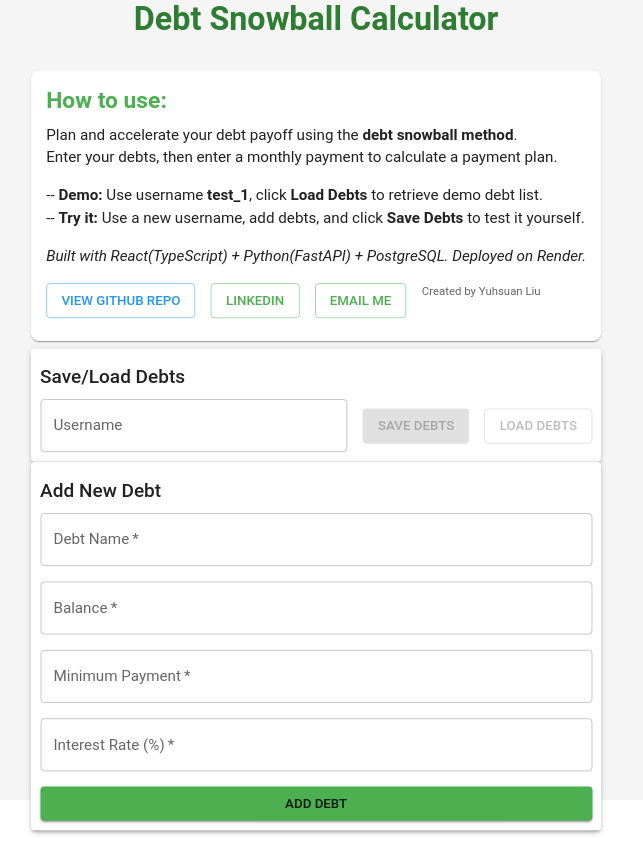
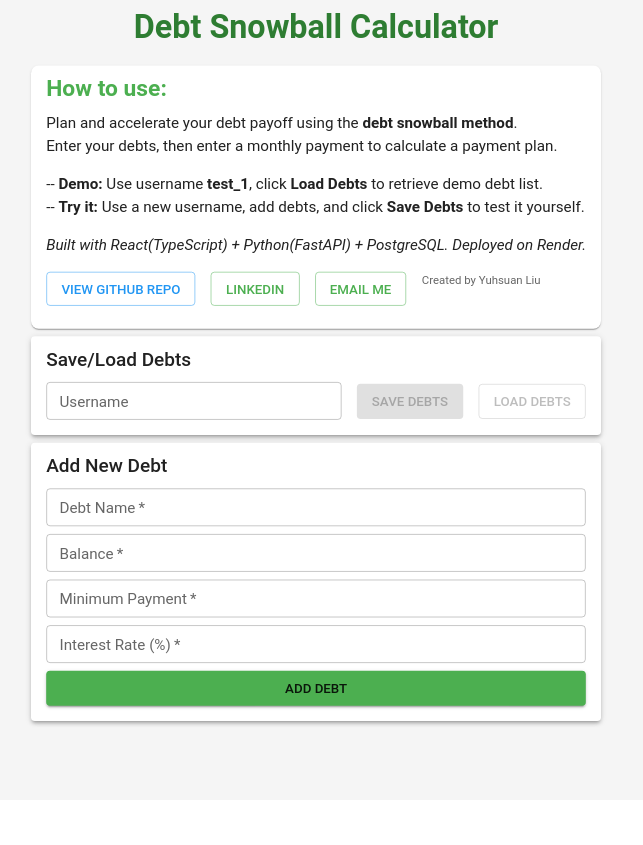
Before and after one commit to yuhsuan-liu/debt-snow-ball-fastapi, a React (Vite) app in the folder frontend/: page / in a window 1280 px wide. Shown: the whole page, without its empty margins (0-643 px from the left). After the commit the page ends 800 px from the top, so only its background shows below. Built offline with nearby package versions, Linux system fonts and the light colour scheme.

Commit message:
Adjust paddings on the UI

```diff
--- a/frontend/src/App.tsx
+++ b/frontend/src/App.tsx
@@ -44,7 +44,7 @@ function App() {
           transform: 'scale(0.95)',
           transformOrigin: 'top center',
         }}>
-          <Typography variant="h4" component="h1" gutterBottom={false} sx={{ mt: 0, mb: 2, pt: 0 }}>
+          <Typography variant="h4" component="h1" gutterBottom={false} sx={{ mt: 1, mb: 0.42, pt: 0 }}>
             Debt Snowball Calculator
           </Typography>
           <Box sx={{ flex: 1, width: '100%', display: 'flex', flexDirection: 'column', justifyContent: 'stretch' }}>
--- a/frontend/src/components/DebtList.tsx
+++ b/frontend/src/components/DebtList.tsx
@@ -152,8 +152,8 @@ const DebtList = () => {
 return (
   <Box sx={{ p: 2 }}>
     {/* Intro Section */}
-    <Box sx={{ p: 2, mb: 1, bgcolor: 'background.paper', borderRadius: 2, boxShadow: 1 }}>
-      <Typography variant="h5" gutterBottom fontWeight="bold" color = "primary">
+    <Box sx={{ pt: 1, pr: 2, pb: 2, pl: 2, mb: 1, bgcolor: 'background.paper', borderRadius: 2, boxShadow: 1 }}>
+      <Typography variant="h5" gutterBottom fontWeight="bold" color = "primary" sx={{ mt: 0 }}>
         How to use:
       </Typography>
 
@@ -196,8 +196,8 @@ return (
     >
       <Box sx={{ flex: 1 }}>
       {/* User Controls */}
-      <Paper elevation={3} sx={{ p: 1.2, height: '70%' }}>
-        <Typography variant="h6" gutterBottom={false} sx={{ mb: 1, mt: 0.5 }}>
+      <Paper elevation={3} sx={{ pt: 1, pr: 2, pb: 2, pl: 2, mb: 1 }}>
+        <Typography variant="h6" gutterBottom={false} sx={{ mb: 1, mt: 0 }}>
           Save/Load Debts
         </Typography>
         <Stack spacing={2} direction="row" alignItems="center">
@@ -206,6 +206,7 @@ return (
             value={username}
             onChange={(e) => setUsername(e.target.value)}
             sx={{ flexGrow: 1 }}
+            size="small"
           />
           <Button
             variant="contained"
@@ -232,18 +233,19 @@ return (
       </Paper>
 
       {/* Add new debt form */}
-      <Paper elevation={3} sx={{ p: 1.2, height: '70%' }}>
-        <Typography variant="h6" gutterBottom={false} sx={{ mb: 1, mt: 0.5 }}>
+      <Paper elevation={3} sx={{ pt: 1, pr: 2, pb: 2, pl: 2, mb: 1 }}>
+        <Typography variant="h6" gutterBottom={false} sx={{ mb: 1, mt: 0 }}>
           Add New Debt
         </Typography>
         <form onSubmit={handleAddDebt}>
-          <Stack spacing={2}>
+          <Stack spacing={1}>
             <TextField
               label="Debt Name"
               value={newDebt.name}
               onChange={(e) => setNewDebt({ ...newDebt, name: e.target.value })}
               required
               fullWidth
+              size="small"
             />
             <TextField
               label="Balance"
@@ -252,6 +254,7 @@ return (
               onChange={(e) => setNewDebt({ ...newDebt, balance: e.target.value })}
               required
               fullWidth
+              size="small"
             />
             <TextField
               label="Minimum Payment"
@@ -260,6 +263,7 @@ return (
               onChange={(e) => setNewDebt({ ...newDebt, min_payment: e.target.value })}
               required
               fullWidth
+              size="small"
             />
             <TextField
               label="Interest Rate (%)"
@@ -268,6 +272,7 @@ return (
               onChange={(e) => setNewDebt({ ...newDebt, interest_rate: e.target.value })}
               required
               fullWidth
+              size="small"
             />
             <Button type="submit" variant="contained" color="primary">
               Add Debt
@@ -278,27 +283,27 @@ return (
 
       {/* Display debts list */}
       {debts.length > 0 && (
-        <Paper elevation={3} sx={{ p: 1.2 }}>
-          <Typography variant="h6" gutterBottom={false} sx={{ mb: 1, mt: 0.5 }}>
+        <Paper elevation={3} sx={{ pt: 1, pr: 2, pb: 2, pl: 2 }}>
+          <Typography variant="h6" gutterBottom={false} sx={{ mb: 0.5, mt: 0 }}>
             Your Debts
           </Typography>
           <TableContainer>
-            <Table>
+            <Table size="small">
               <TableHead>
                 <TableRow>
-                  <TableCell>Name</TableCell>
-                  <TableCell align="right">Balance</TableCell>
-                  <TableCell align="right">Min Payment</TableCell>
-                  <TableCell align="right">Interest Rate</TableCell>
+                  <TableCell sx={{ py: 0.5, px: 1 }}>Name</TableCell>
+                  <TableCell align="right" sx={{ py: 0.5, px: 1 }}>Balance</TableCell>
+                  <TableCell align="right" sx={{ py: 0.5, px: 1 }}>Min Payment</TableCell>
+                  <TableCell align="right" sx={{ py: 0.5, px: 1 }}>Interest Rate</TableCell>
                 </TableRow>
               </TableHead>
               <TableBody>
                 {debts.map((debt, index) => (
                   <TableRow key={index}>
-                    <TableCell>{debt.name}</TableCell>
-                    <TableCell align="right">${debt.balance.toFixed(2)}</TableCell>
-                    <TableCell align="right">${debt.min_payment.toFixed(2)}</TableCell>
-                    <TableCell align="right">{debt.interest_rate}%</TableCell>
+                    <TableCell sx={{ py: 0.5, px: 1 }}>{debt.name}</TableCell>
+                    <TableCell align="right" sx={{ py: 0.5, px: 1 }}>${debt.balance.toFixed(2)}</TableCell>
+                    <TableCell align="right" sx={{ py: 0.5, px: 1 }}>${debt.min_payment.toFixed(2)}</TableCell>
+                    <TableCell align="right" sx={{ py: 0.5, px: 1 }}>{debt.interest_rate}%</TableCell>
                   </TableRow>
                 ))}
               </TableBody>
@@ -306,7 +311,7 @@ return (
           </TableContainer>
 
           {/* Monthly payment input and calculate button */}
-          <Box sx={{ mt: 3, display: 'flex', gap: 2, alignItems: 'center' }}>
+          <Box sx={{ mt: 2.1, display: 'flex', gap: 2, alignItems: 'center' }}>
             <TextField
               label="Monthly Payment"
               type="number"
@@ -314,6 +319,7 @@ return (
               onChange={(e) => setMonthlyPayment(e.target.value)}
               required
               sx={{ flexGrow: 1 }}
+              size="small"
             />
             <Button
               variant="contained"
```
